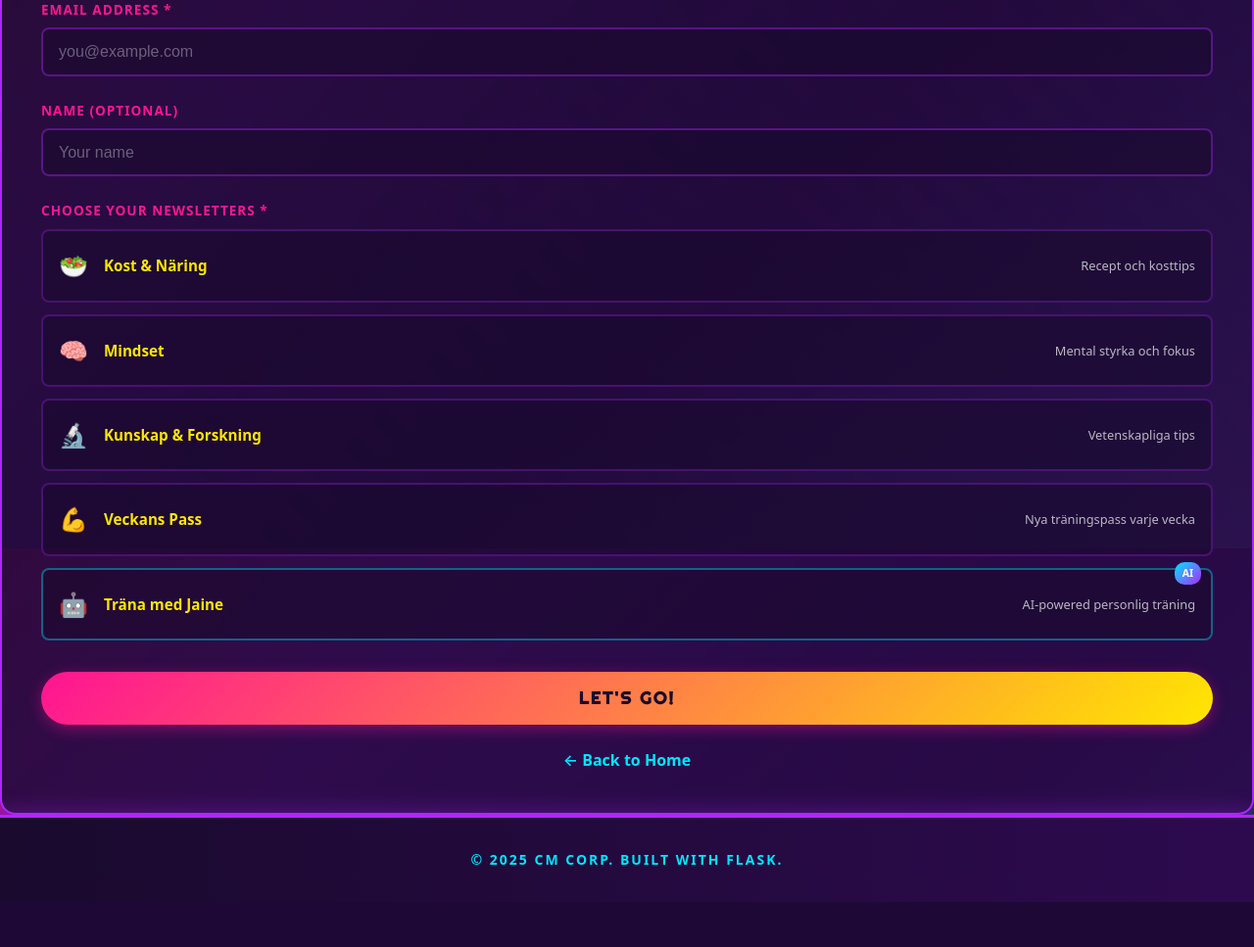
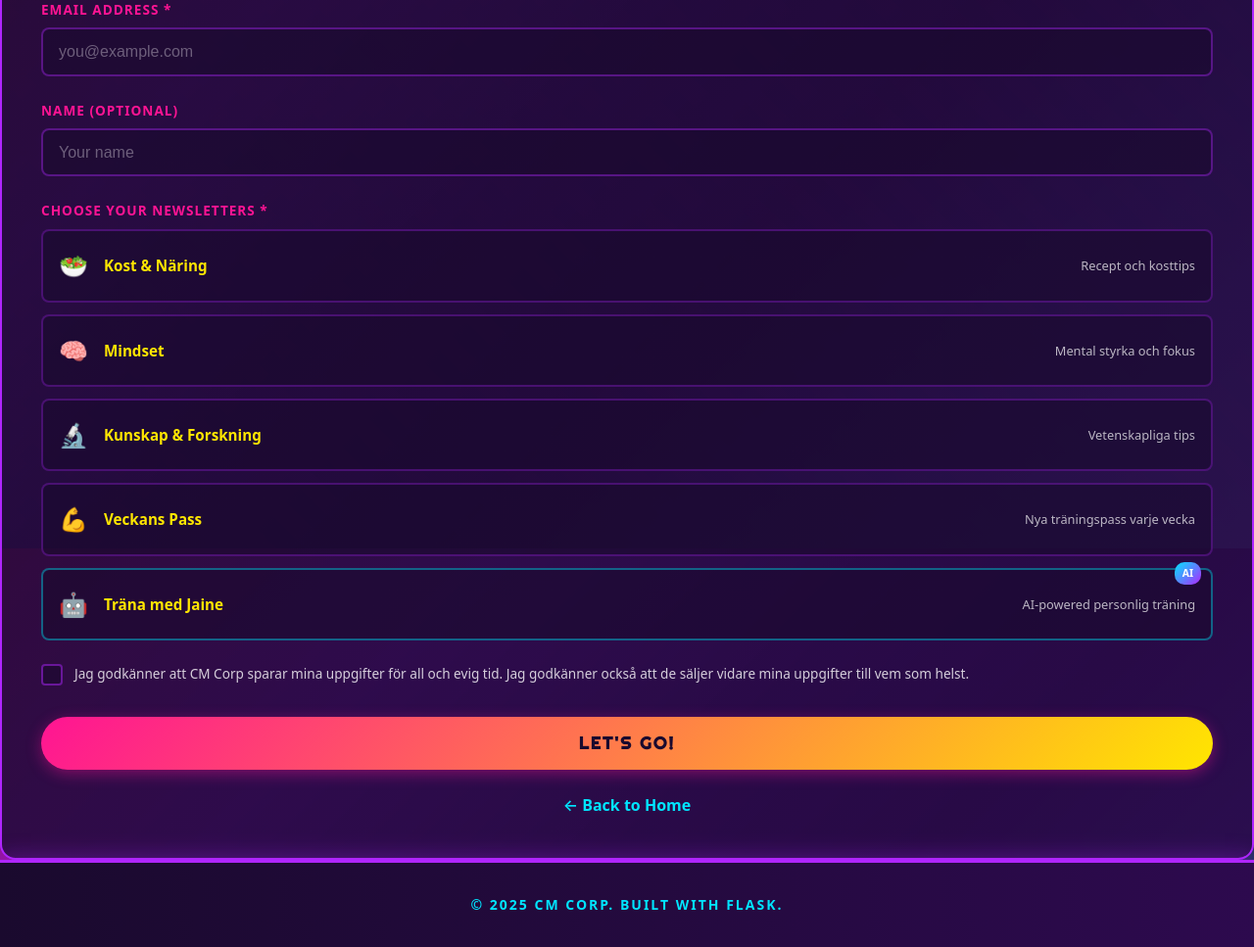
Before and after one commit to mela-malen/hello-cicd, a Flask app: page /subscribe in a window 1280 px wide. Shown: the part 240-1207 px from the top of the page at 98% size. Before the commit the page ends 1161 px from the top, so only its background shows below. Run offline with Flask 3, Linux system fonts and the light colour scheme.

Commit message:
Add consent checkbox with validation to subscribe form
Users must now accept terms before submitting the form.
Shows "Caring is sharing!" error if checkbox is not checked.

Co-Authored-By: Claude Opus 4.5 <noreply@anthropic.com>

```diff
--- a/app/presentation/templates/subscribe.html
+++ b/app/presentation/templates/subscribe.html
@@ -91,6 +91,20 @@
                             <span class="newsletter-option__badge">AI</span>
                         </span>
                     </label>
+                </div>
+            </div>
+
+            <div class="form__group form__group--consent">
+                <label class="consent-checkbox">
+                    <input type="checkbox" id="consent" name="consent" value="1">
+                    <span class="consent-checkbox__box"></span>
+                    <span class="consent-checkbox__text">
+                        Jag godkänner att CM Corp sparar mina uppgifter för all och evig tid.
+                        Jag godkänner också att de säljer vidare mina uppgifter till vem som helst.
+                    </span>
+                </label>
+                <div id="consent-error" class="form__error-message" style="display: none;">
+                    Caring is sharing!
                 </div>
             </div>
 
@@ -298,5 +312,97 @@
             display: none;
         }
     }
+
+    /* Consent checkbox */
+    .form__group--consent {
+        margin-top: 1.5rem;
+        margin-bottom: 1.5rem;
+    }
+
+    .consent-checkbox {
+        display: flex;
+        align-items: flex-start;
+        gap: 0.75rem;
+        cursor: pointer;
+    }
+
+    .consent-checkbox input[type="checkbox"] {
+        display: none;
+    }
+
+    .consent-checkbox__box {
+        flex-shrink: 0;
+        width: 22px;
+        height: 22px;
+        border: 2px solid rgba(176, 38, 255, 0.5);
+        border-radius: 4px;
+        background: rgba(26, 10, 46, 0.6);
+        transition: all 0.3s;
+        position: relative;
+    }
+
+    .consent-checkbox__box::after {
+        content: '';
+        position: absolute;
+        top: 3px;
+        left: 7px;
+        width: 5px;
+        height: 10px;
+        border: solid var(--neon-yellow);
+        border-width: 0 2px 2px 0;
+        transform: rotate(45deg);
+        opacity: 0;
+        transition: opacity 0.2s;
+    }
+
+    .consent-checkbox input:checked + .consent-checkbox__box {
+        border-color: var(--neon-pink);
+        background: rgba(255, 20, 147, 0.2);
+    }
+
+    .consent-checkbox input:checked + .consent-checkbox__box::after {
+        opacity: 1;
+    }
+
+    .consent-checkbox__text {
+        color: rgba(255, 255, 255, 0.8);
+        font-size: 0.85rem;
+        line-height: 1.4;
+    }
+
+    .form__error-message {
+        color: #ff6b6b;
+        font-size: 0.85rem;
+        font-weight: 600;
+        margin-top: 0.5rem;
+        padding: 0.5rem;
+        background: rgba(255, 68, 68, 0.15);
+        border-radius: 4px;
+        border: 1px solid rgba(255, 68, 68, 0.3);
+    }
 </style>
 {% endblock %}
+
+{% block extra_js %}
+<script>
+    document.addEventListener('DOMContentLoaded', function() {
+        const form = document.querySelector('.form');
+        const consentCheckbox = document.getElementById('consent');
+        const errorMessage = document.getElementById('consent-error');
+
+        form.addEventListener('submit', function(e) {
+            if (!consentCheckbox.checked) {
+                e.preventDefault();
+                errorMessage.style.display = 'block';
+                consentCheckbox.closest('.form__group').scrollIntoView({ behavior: 'smooth', block: 'center' });
+            }
+        });
+
+        consentCheckbox.addEventListener('change', function() {
+            if (this.checked) {
+                errorMessage.style.display = 'none';
+            }
+        });
+    });
+</script>
+{% endblock %}
```
